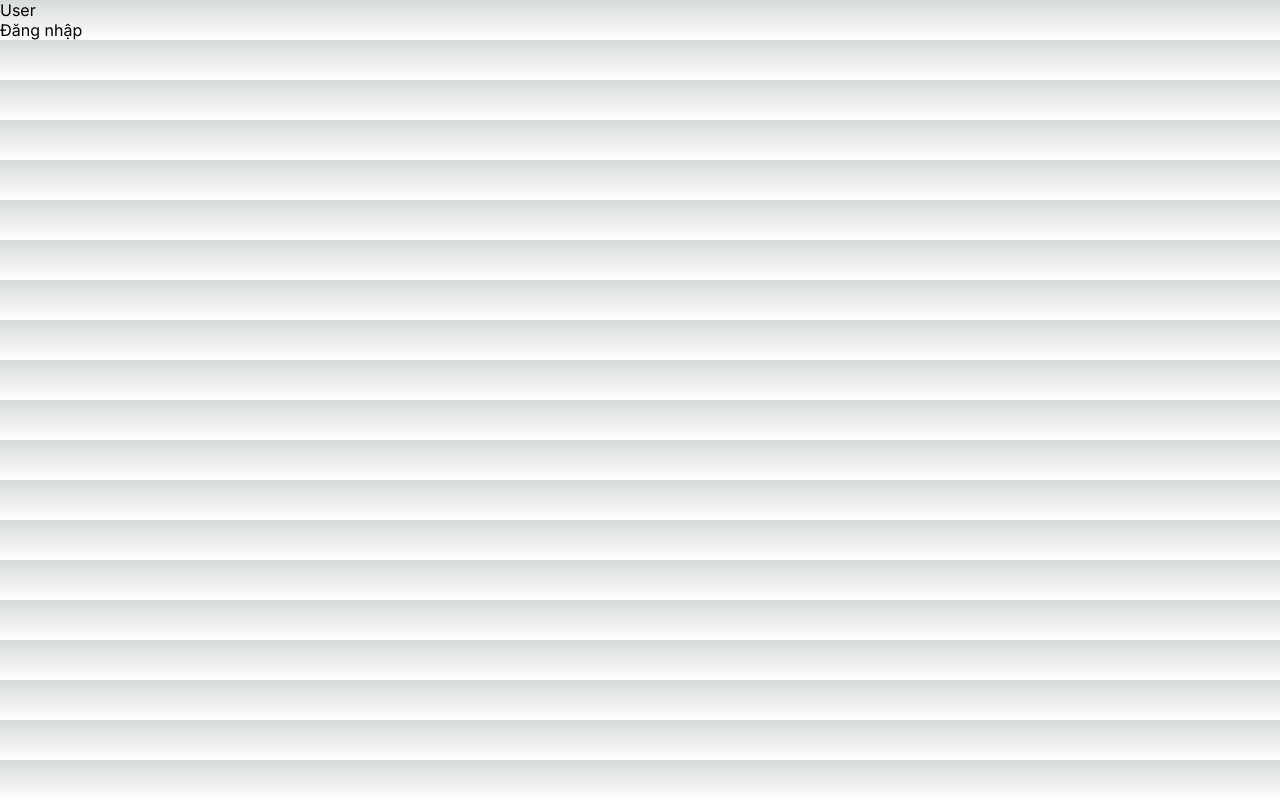
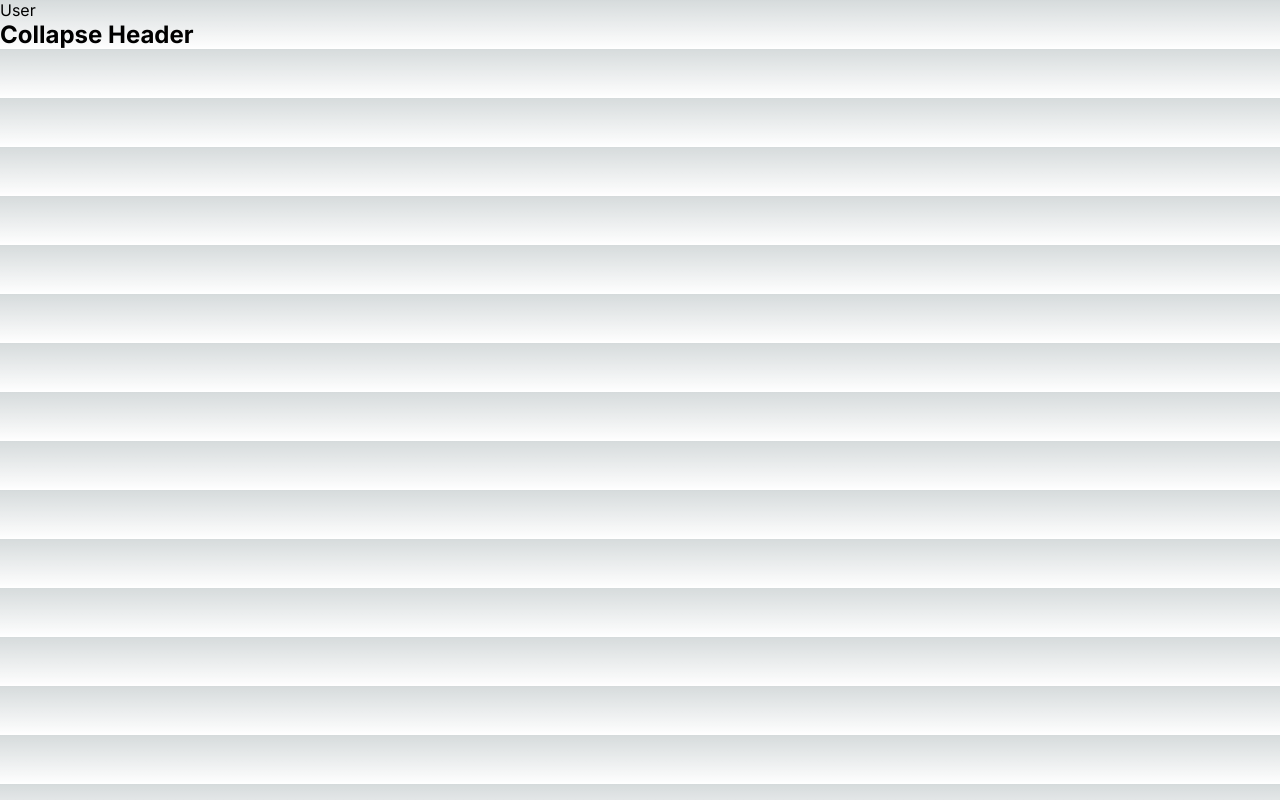
Before and after one commit to leoclao/clo-learn-bun-react-next, a Next.js app: page /user/login in a window 1280 px wide. Built offline with nearby package versions, Linux system fonts and the light colour scheme.

Commit message:
#patch add component collapse and other

```diff
--- a/src/app/page.tsx
+++ b/src/app/page.tsx
@@ -3,14 +3,14 @@ import Components from '@/components';
 import styles from './page.module.css'
 
 export default function Home() {
-
+  const newIcon = <i className="fa fa-star"></i>;
   return (
     <main className={styles.main}>
       <div className={styles.description}>
         <p>
           Get started by editing&nbsp;
           <code className={styles.code}>src/app/page.tsx</code>
-          <Components.Button />
+          <Components.Button icon={newIcon} />
           <Components.Tag />
         </p>
         <div>
--- a/src/app/user/login/page.tsx
+++ b/src/app/user/login/page.tsx
@@ -1,16 +1,24 @@
 // 'use client';
 // import { useState, useEffect } from 'react';
 // import { useState, useEffect } from 'react';
-// import Components from '@/components';
+import Components from '@/components';
+
+// import Collapse from "@/components/Collapse";
 
 export default function Login() {
   // const [isClient, setIsClient] = useState(false);
 
   // useEffect(() => {setIsClient(true)}, []);
 
+  const collapseHeader = <h2>Collapse Header</h2>;
+  const collapseBody = <p>Collapse Body</p>;
+
   return (
     <div>
-      Đăng nhập
+      <Components.Collapse
+        header={collapseHeader}
+        body={collapseBody}
+      />
     </div>
   )
 }
--- a/src/components/Avatar.tsx
+++ b/src/components/Avatar.tsx
@@ -38,6 +38,6 @@ const Avatar: React.FC<Props> = ({
       />
     </span>
   )
-}
+};
 
 export default Avatar;
--- /dev/null
+++ b/src/components/Body.tsx
@@ -0,0 +1,14 @@
+import React from "react";
+
+interface Props {
+  className: string,
+  content: React.ReactNode
+}
+
+const Body: React.FC = ({ className, content }) => (
+  <div className={className}>
+    {content}
+  </div>
+);
+
+export default Body;
--- a/src/components/Button.tsx
+++ b/src/components/Button.tsx
@@ -73,14 +73,14 @@ const Button: React.FC<Props> = ({
   });
 
   const renderLabel = () => {
-    const newLabel = icon ? `${<label className={labelClass}>{label}</label>}` : `${label}`;
+    const newLabel = !!icon ? <label className={labelClass}>{label}</label> : label;
 
     return newLabel;
   }
 
   return (
     <button className={baseClass}  onClick={onClick} disabled={isDisable}>
-      {icon && {icon}}
+      {icon}
       {label && renderLabel()}
     </button>
   );
--- /dev/null
+++ b/src/components/Collapse.tsx
@@ -0,0 +1,39 @@
+import React from "react";
+import clsx from "clsx";
+import { Size } from "@/types"
+import styles from "@/styles/modules/collapse.module.scss";
+import Header from "./Header";
+import Body from "./Body";
+
+interface Props {
+  isHorizontal: boolean,
+  isCollapsed: boolean,
+  header: React.ReactNode,
+  body: React.ReactNode,
+  // size?: Size
+}
+
+const Collapse: React.FC<Props> = ({
+  isHorizontal = false,
+  isCollapsed = false,
+  header,
+  body
+  // size = 'md'
+}) => {
+  const baseClass = clsx(
+    styles.base,
+    !isHorizontal && styles.vertical,
+    !!isHorizontal && styles.horizontal,
+    // size && styles[`${size}`],
+    !!isCollapsed && styles.collapsed
+  )
+  return (
+    <div className={baseClass}>
+      {header && <Header className={styles.header} content={header} />}
+
+      {body && <Body className={styles.body} content={body} />}
+    </div>
+  );
+};
+
+export default Collapse;
--- /dev/null
+++ b/src/components/Header.tsx
@@ -0,0 +1,14 @@
+import React from "react";
+
+interface Props {
+  className: string,
+  content: React.ReactNode,
+}
+
+const Header: React.FC = ({ className, content }) => (
+  <header className={className}>
+    {content}
+  </header>
+);
+
+export default Header;
--- a/src/components/index.ts
+++ b/src/components/index.ts
@@ -1,6 +1,7 @@
 import Avatar from "./Avatar";
 import Button from "./Button";
 import Col from "./Col";
+import Collapse from "./Collapse";
 import Grid from "./Grid";
 import Icon from "./Icon";
 import Tag from "./Tag";
@@ -9,6 +10,7 @@ const Components = {
   Avatar,
   Button,
   Col,
+  Collapse,
   Grid,
   Icon,
   Tag
--- a/src/lib/check-value.ts
+++ b/src/lib/check-value.ts
@@ -1,7 +1,6 @@
 function checkValueArray(value: any, array: any[]): boolean {
   const check = (element: any) => element === value;
   const result = array.some(check);
-  console.log(result);
 
   return result;
 };
--- /dev/null
+++ b/src/styles/modules/collapse.module.scss
@@ -0,0 +1,37 @@
+.base {
+  display: grid;
+
+  &:hover {
+    .body {
+      grid-template-rows: 1fr;
+    }
+  }
+}
+
+.header {
+  display: grid;
+}
+
+.body {
+  display: grid;
+  grid-template-rows: 0fr;
+  transition: 250ms grid-template-rows ease;
+
+  &> * {
+    overflow: hidden;
+  }
+}
+
+.vertical {
+  grid-template-rows: 0fr;
+}
+
+.horizontal {
+  grid-template-rows: 0fr;
+}
+
+.collapsed {
+  .body {
+    grid-template-rows: 1fr;
+  }
+}
--- a/src/types/enum.ts
+++ b/src/types/enum.ts
@@ -1 +1,2 @@
 export enum Sizes { xs, sm, md, lg, xl, xxl, xxxl }
+export enum ThemesMode { dark, light, system }
--- a/src/types/index.ts
+++ b/src/types/index.ts
@@ -1 +1 @@
-import { Size } from "./enum";
+import { Size, ThemesMode } from "./enum";
```
Also changed, not shown: 1 other file (tests, documents, lock files or other folders).
